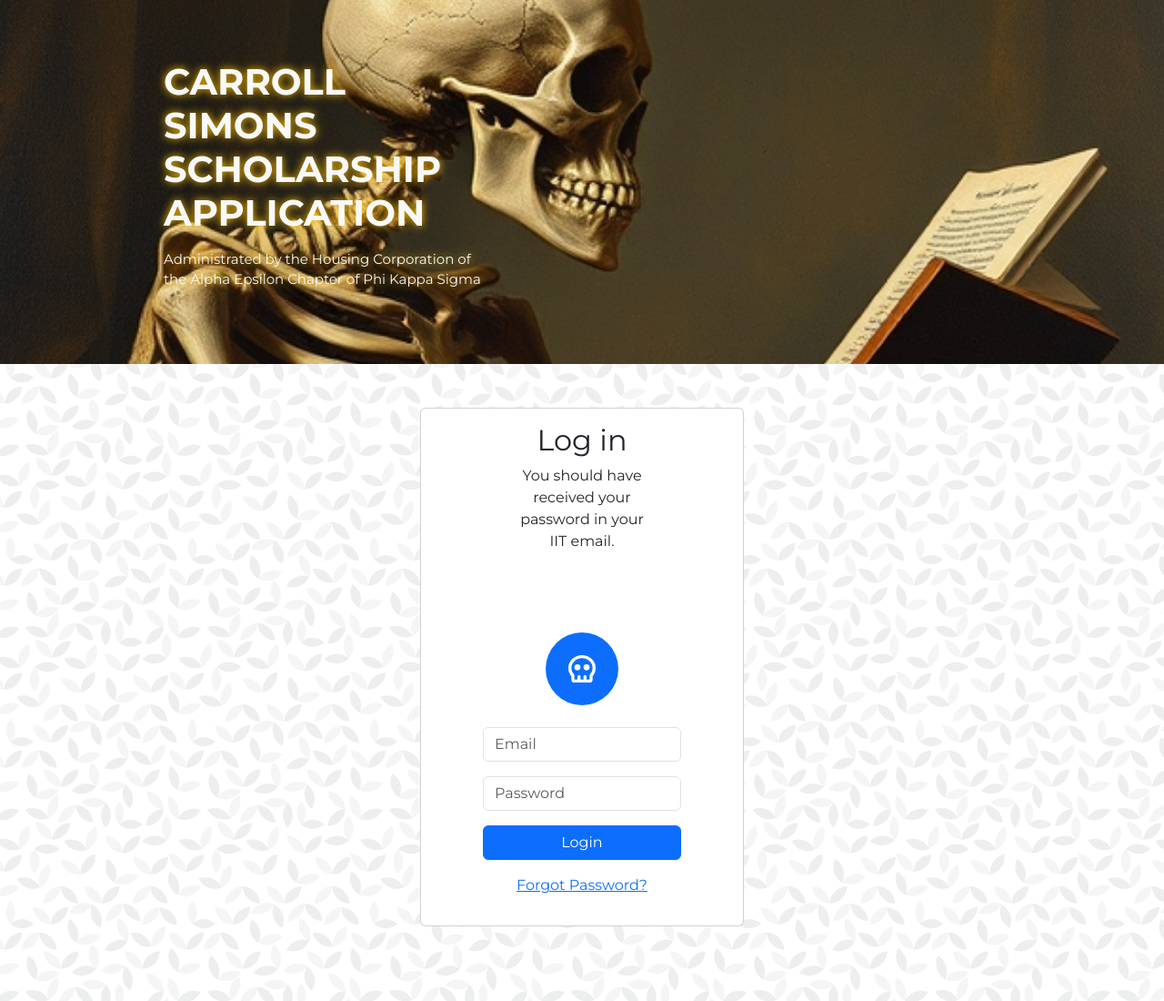
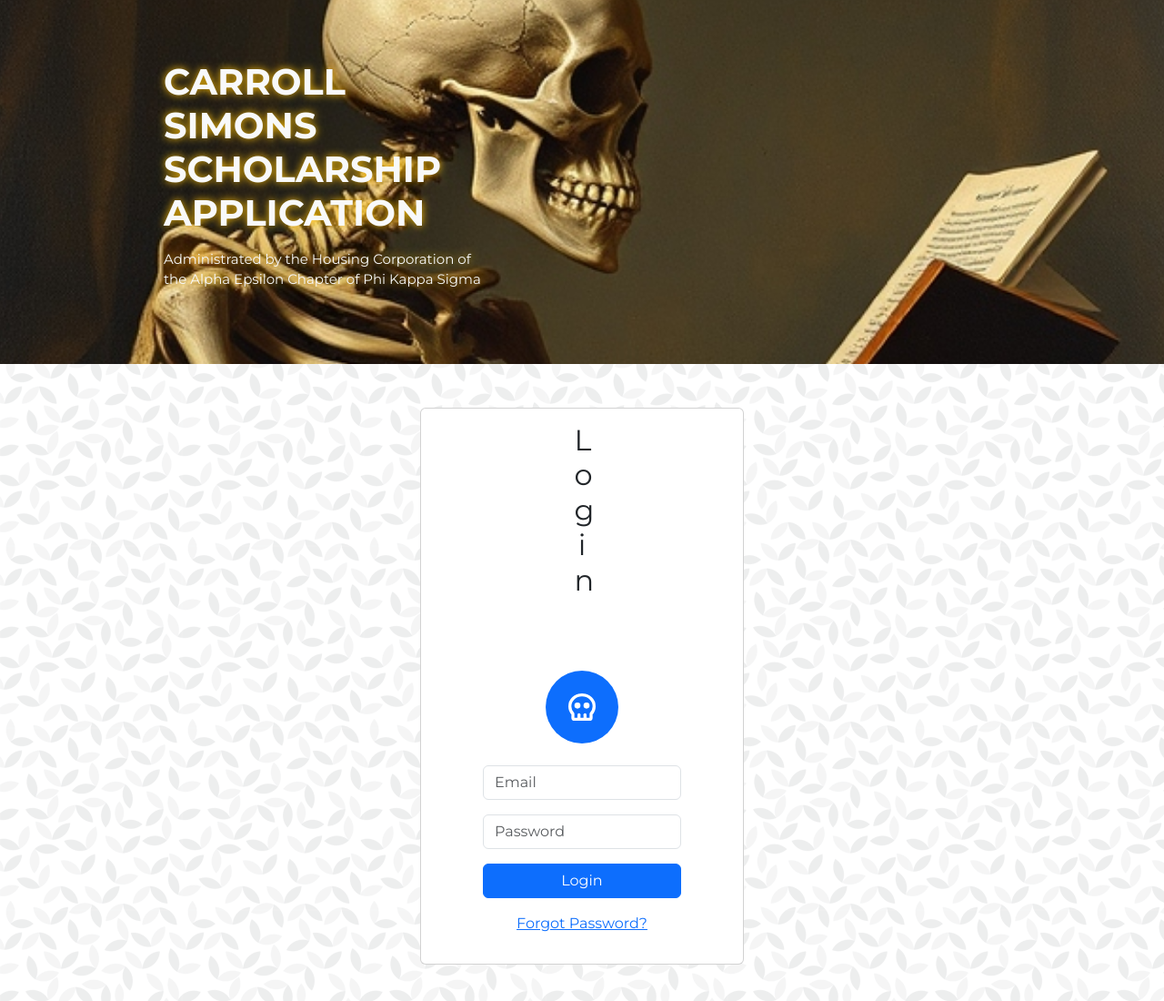
Before and after one commit to bschultz99/cks, a Flask app: page / in a window 1280 px wide. Shown: the top 1100 px of the page at 91% size. Run offline with Flask 3, Linux system fonts and the light colour scheme; some libraries are stand-ins or nearby versions.

Commit message:
Update index.html

```diff
--- a/templates/index.html
+++ b/templates/index.html
@@ -36,9 +36,8 @@
                         <div class="card mb-5">
                             <div class="card-body d-flex flex-column align-items-center">
                                 <div class="row mb-5">
-                                    <div class="col-md-8 col-xl-6 text-center mx-auto">
+                                    <div class="col-md-6 col-xl-4 text-center mx-auto">
                                         <h2>Log in</h2>
-                                        <p class="w-lg-50">You should have received your password in your IIT email.</p>
                                     </div>
                                 </div>
                                 <div class="bs-icon-xl bs-icon-circle bs-icon-primary bs-icon my-4"><svg xmlns="http://www.w3.org/2000/svg" width="1em" height="1em" viewBox="0 0 24 24" stroke-width="2" stroke="currentColor" fill="none" stroke-linecap="round" stroke-linejoin="round" class="icon icon-tabler icon-tabler-skull">
```
